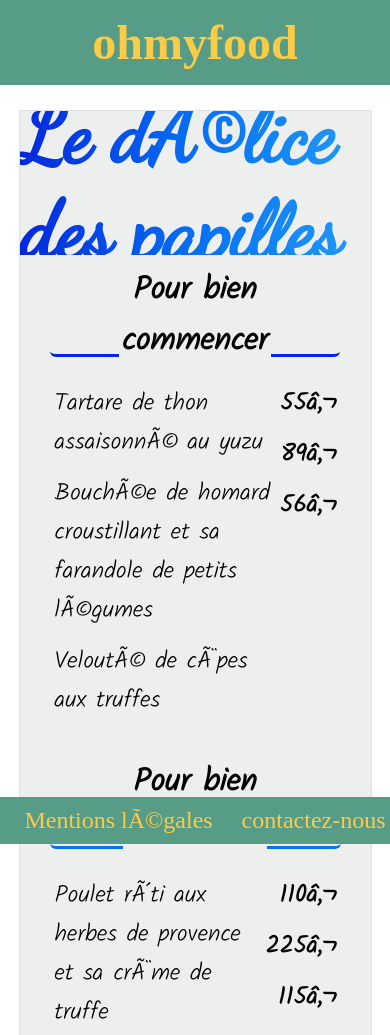
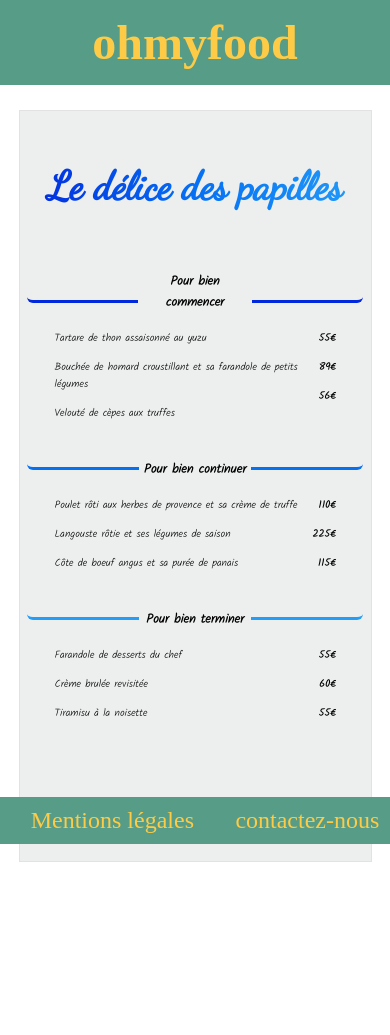
Before and after one commit to Maytongly/ohmyfood_projet03, a website: page page_ledelice.html in a window 390 px wide. Shown: the top 1035 px of the page. After the commit the page ends 922 px from the top, so only its background shows below. Drawn offline with Linux system fonts and the light colour scheme.

Commit message:
codage de media quiery

```diff
--- a/page_ledelice.html
+++ b/page_ledelice.html
@@ -4,7 +4,7 @@
 <head>
     <title>Le délice des papilles</title>
     <meta name="viewport" content="width=device-width, initial-scale=1.0">
-    <meta charset="urf-8"/>
+    <meta charset="utf-8"/>
     <link href="https://fonts.googleapis.com/css2?family=Kalam:wght@300&display=swap" rel="stylesheet">
     <link href="https://fonts.googleapis.com/css2?family=Dancing+Script&display=swap" rel="stylesheet">
     <link rel="stylesheet" href="main.css" />
@@ -18,9 +18,9 @@
         <h2>Le délice des papilles</h2>
         <section>
             <div class="titre_h3">
-                <div class="trait_gauche_commencer"></div>
+                <div class="trait_gauche trait_gauche_commencer"></div>
                 <h3>Pour bien commencer</h3>
-                <div class="trait_droit_commencer"></div>
+                <div class="trait_droit trait_droit_commencer"></div>
             </div>
             <div class="souligner"></div>
             <div class="pour_bien">
@@ -40,9 +40,9 @@
         </section>
         <section>
             <div class="titre_h3">
-                <div class="trait_gauche_continuer"></div>
+                <div class="trait_gauche trait_gauche_continuer"></div>
                 <h3>Pour bien continuer</h3>
-                <div class="trait_droit_continuer"></div>
+                <div class="trait_droit trait_droit_continuer"></div>
             </div>
             <div class="souligner"></div>
             <div class="pour_bien">
@@ -62,9 +62,9 @@
         </section>
         <section>
             <div class="titre_h3">
-                <div class="trait_gauche_terminer"></div>
+                <div class="trait_gauche trait_gauche_terminer"></div>
                 <h3>Pour bien terminer</h3>
-                <div class="trait_droit_terminer"></div>
+                <div class="trait_droit trait_droit_terminer"></div>
             </div>
             <div class="souligner"></div>
             <div class="pour_bien">
--- a/sass/Utils/_mediaquiery.scss
+++ b/sass/Utils/_mediaquiery.scss
@@ -1,46 +1,57 @@
-@media only screen and (min-width : 360px) and (max-width : 740px){
-    #contenu{
-        #menus{
+@media only screen and (min-width : 360px) and (max-width : 740px) {
+    #contenu {
+        #menus {
             display: flex;
             flex-direction: column;
-            .menu{
+
+            .menu {
                 width: 70%;
                 height: 30em;
             }
         }
-        .prochainement{
+
+        .prochainement {
             width: 60%;
             margin-bottom: 10%;
         }
     }
-    #carte{
+
+    #carte {
         max-width: 90%;
-        height: 90em;
         display: flex;
         flex-direction: column;
-        justify-content: space-around;
-        h2{
-            height: 10%;
-            font-size: 5rem;
+
+        h3 {
+            font-size: 0.8rem;
         }
-        h3{
-            font-size: 2rem;
+
+        .trait_gauche {
+            margin-left: 2%;
+            width: 7rem;
         }
-        h4{
-            font-size: 3rem;
+
+        .trait_droit {
+            margin-right: 2%;
+            width: 7rem;
         }
-        .menu_page{
+
+
+        .menu_page {
             display: flex;
-            .plats{
+
+            .plats {
                 justify-items: flex-start;
-                p{
-                    font-size: 1.5rem;
+
+                p {
+                    font-size: 0.65rem;
                 }
             }
-            .prix{
+
+            .prix {
                 justify-items: flex-end;
-                p{
-                    font-size: 1.5rem;
+
+                p {
+                    font-size: 0.65rem;
                 }
             }
         }
```
Also changed, not shown: index.html (+1 -1 lines), page_Lanote.html (+1 -1 lines), page_Lapalette.html (+1 -1 lines), page_Lechic.html (+3 -3 lines), main.css, 1 other file.
